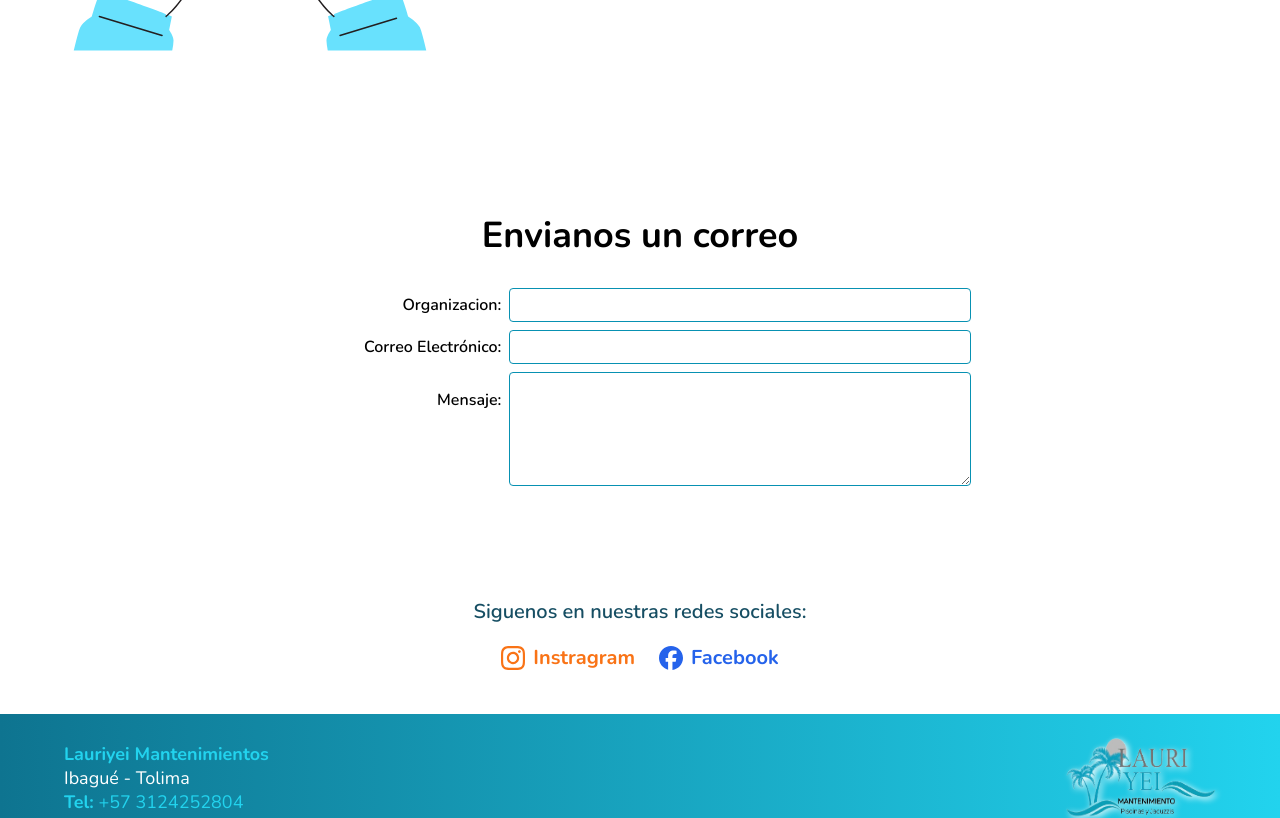
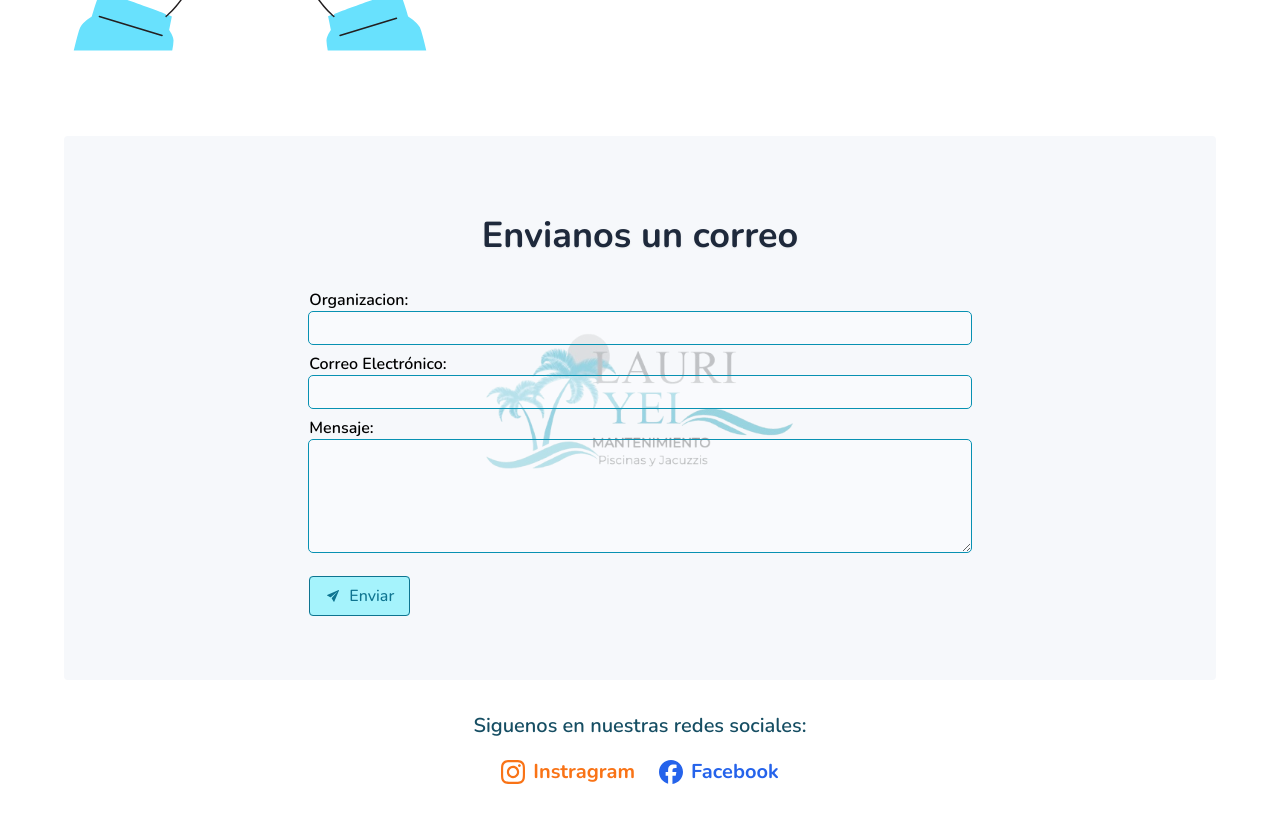
Before and after one commit to sebasmrl/lauriyei, a Next.js app: page /contactanos in a window 1280 px wide. Shown: the part 460-1278 px from the top of the page. Built offline with nearby package versions, Linux system fonts and the light colour scheme.

Commit message:
Created: SendEmailSection component witout implementation

```diff
--- a/src/app/contactanos/page.tsx
+++ b/src/app/contactanos/page.tsx
@@ -1,3 +1,4 @@
+import { SendEmailSection } from "@/components";
 import Image from "next/image";
 import Link from "next/link";
 import { FaFacebook, FaInstagram } from "react-icons/fa6";
@@ -8,7 +9,7 @@ export default function Contactanos() {
     return (
         <div className="flex flex-col">
 
-            <div className="flex movil:flex-col tablet:flex-row self-center pt-4">
+            <section className="flex movil:flex-col tablet:flex-row self-center pt-4">
                 <Image
                     className="self-center px-4 movil:w-[400px] movil:h-[400px] tablet:w-[500px] tablet:h-[500px]"
                     src={"/assets/svgs/chatting.svg"}
@@ -31,25 +32,9 @@ export default function Contactanos() {
                     </div>
 
                 </div>
-            </div>
+            </section>
 
-            {/* TODO: Improve form and implemment functionality  */}
-            <div className="flex flex-col rounded tablet:mx-16 tablet:px-20 py-20  gap-2">
-                <h2 className="text-4xl font-bold self-center pb-6">Envianos un correo</h2>
-
-               <div className="flex gap-2 items-center movil:w-[80%] tablet:w-2/3 self-center">
-                    <label className="font-semibold w-auto  movil:min-w-20 tablet:min-w-48 text-end" htmlFor="name">Organizacion:</label>
-                    <input id="name" name="name" type="text" className=" w-full py-1 rounded border border-cyan-600 focus:border-none active:border-none focus-visible:border-none"  />
-                </div>
-               <div className="flex gap-2 items-center movil:w-[80%] tablet:w-2/3 self-center">
-                    <label className="font-semibold w-auto movil:min-w-20 tablet:min-w-48 text-end" htmlFor="email">Correo Electrónico:</label>
-                    <input id="email" name="email" type="email" className=" w-full py-1 rounded border border-cyan-600 focus:border-none active:border-none focus-visible:border-none"  />
-                </div>
-               <div className="flex gap-2 items-center movil:w-[80%] tablet:w-2/3 self-center">
-                    <label className="self-start pt-4 font-semibold w-auto movil:min-w-20 tablet:min-w-48 text-end" htmlFor="message">Mensaje:</label>
-                    <textarea id="message" name="message" rows={4} className=" w-full py-2 rounded border border-cyan-600 focus:border-none active:border-none focus-visible:border-none"  />
-                </div>
-            </div>
+            <SendEmailSection />
 
 
 
--- a/src/components/index.ts
+++ b/src/components/index.ts
@@ -1,3 +1,4 @@
+export { SendEmailSection } from "./send-email/SendEmailSection";
 export { MoralAndEthicalValueCard } from "./moral-ethical-value-card/MoralAndEthicalValueCard";
 export { Footer } from "./footer/Footer";
 export { Slider } from "./slider/Slider";
--- /dev/null
+++ b/src/components/send-email/SendEmailSection.tsx
@@ -0,0 +1,47 @@
+'use client';
+
+import Image from "next/image";
+import { IoIosSend } from "react-icons/io";
+
+// TODO: implemment functionality
+export const SendEmailSection = () => {
+  return (
+    <form
+        className="flex flex-col rounded tablet:mx-16 tablet:px-20 pt-20 pb-16  gap-2 relative bg-slate-200 bg-opacity-30"
+        onSubmit={(e)=>{
+            e.preventDefault();
+            e.stopPropagation();
+            console.log("TODO: Send email pendding implementation");
+        }}
+    >
+    <Image
+        className="self-center absolute -z-10  top-[calc(50%_-_75px)] w-[310px] opacity-55"
+        src={"/assets/logo-lauriyei-sin-fondo.png"}
+        alt={""}
+        width={290}
+        height={200}
+        style={{ height:'auto'}}
+
+    />
+    <h2 className="text-4xl font-bold self-center pb-6 text-slate-800 drop-shadow-sm">Envianos un correo</h2>
+
+   <div className="flex flex-col items-center movil:w-[80%] tablet:w-2/3 self-center">
+        <label className="self-start font-semibold w-auto  movil:min-w-20 tablet:min-w-48" htmlFor="name">Organizacion:</label>
+        <input id="name" name="name" type="text" className=" w-full py-1 px-2 rounded  active:outline-2 focus-visible:outline-2 bg-opacity-30 bg-white  outline outline-1 outline-cyan-600 focus-visible:outline-cyan-500"  />
+    </div>
+   <div className="flex flex-col items-center movil:w-[80%] tablet:w-2/3 self-center">
+        <label className="self-start font-semibold w-auto movil:min-w-20 tablet:min-w-48 " htmlFor="email">Correo Electrónico:</label>
+        <input id="email" name="email" type="email" className=" w-full py-1 px-2 rounded focus:outline-2 active:outline-2 focus-visible:outline-2 bg-opacity-30 bg-white outline outline-1 outline-cyan-600 focus-visible:outline-cyan-500" />
+    </div>
+   <div className="flex flex-col items-center movil:w-[80%] tablet:w-2/3 self-center">
+        <label className="self-start font-semibold w-auto movil:min-w-20 tablet:min-w-48" htmlFor="message">Mensaje:</label>
+        <textarea id="message" name="message" rows={4} className=" w-full p-2 rounded  focus:outline-2 active:outline-2 focus-visible:outline-2 bg-opacity-30 bg-white outline outline-1 outline-cyan-600 focus-visible:outline-cyan-500"  />
+    </div>
+    <div className="flex flex-col self-center movil:w-[80%] tablet:w-2/3">
+        <button className="flex items-center gap-2 self-start movil:text-center movil:mt-4 rounded px-4 py-2 hover:bg-cyan-400 bg-cyan-200 text-cyan-700 outline outline-1 -outline-offset-1 outline-cyan-700  active:bg-cyan-100 hover:text-white hover:outline-none font-medium">
+            <IoIosSend /> Enviar
+        </button>
+    </div>
+</form>
+  )
+}
```
